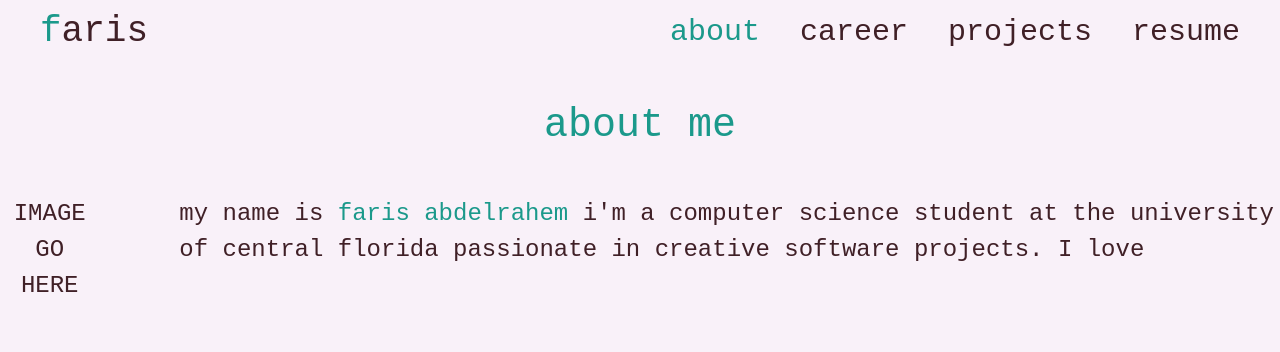
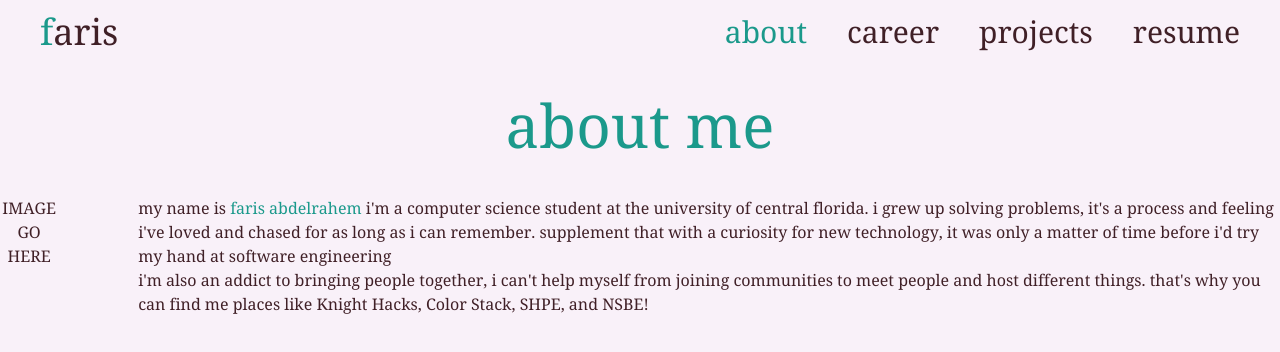
Before and after one commit to FarisAWheel/farisabd.com, a React (Vite) app: page /about in a window 1280 px wide. Shown: the top 352 px of the page. Built offline with nearby package versions, Linux system fonts and the light colour scheme.

Commit message:
changes i need to get to later

```diff
--- a/src/Pages/About.jsx
+++ b/src/Pages/About.jsx
@@ -1,14 +1,21 @@
 function About() {
   return (
     <div>
-      <h1 className="mt-5 mb-10">about me</h1>
+      <h1 className="mt-5 mb-10 text-4xl md:text-5xl lg:text-6xl">about me</h1>
       <div className="flex justify-center gap-20">
         <p className="text-center">IMAGE GO HERE</p>
-        <p>
-          my name is{" "}
-          <span className="text-[rgb(27,153,139)]">faris abdelrahem</span> i'm a computer science student at the <a href="https://www.ucf.edu/">university of central florida</a>
-          {" "}passionate in creative software projects. I love
-        </p>
+        <div>
+          <p>
+            my name is{" "}
+            <span className="text-[rgb(27,153,139)]">faris abdelrahem</span> i'm a computer science student at the <a href="https://www.ucf.edu/">university of central florida</a>.
+            i grew up solving problems, it's a process and feeling i've loved and chased for as long as i can remember. supplement that
+            with a curiosity for new technology, it was only a matter of time before i'd try my hand at software engineering
+          </p>
+          <p>
+            i'm also an addict to bringing people together, i can't help myself from joining communities to meet people and host different things. that's why you can find me places like
+            {" "}<a href="https://club.knighthacks.org">Knight Hacks</a>, <a>Color Stack</a>, <a>SHPE</a>, and <a>NSBE</a>!
+          </p>
+        </div>
       </div>
     </div>
   );
--- a/src/index.css
+++ b/src/index.css
@@ -1,15 +1,18 @@
 @import "tailwindcss";
+
+@font-face {
+    font-family: 'Koh Santepheap';
+    src: url('assets/KohSantepheap-Regular.ttf');
+}
 
 body {
     font-family: 'Koh Santepheap', 'Courier New', serif, monospace;
     color: #402027;
     background-color: #F9F1F9;
     padding-top: 76px;
-    font-size: 1.5rem;
 }
 
 h1 {
     text-align: center;
-    font-size: 2.5rem;
     color: #1B998B;
 }
```
Also changed, not shown: src/assets/KohSantepheap-Regular.ttf (added).
